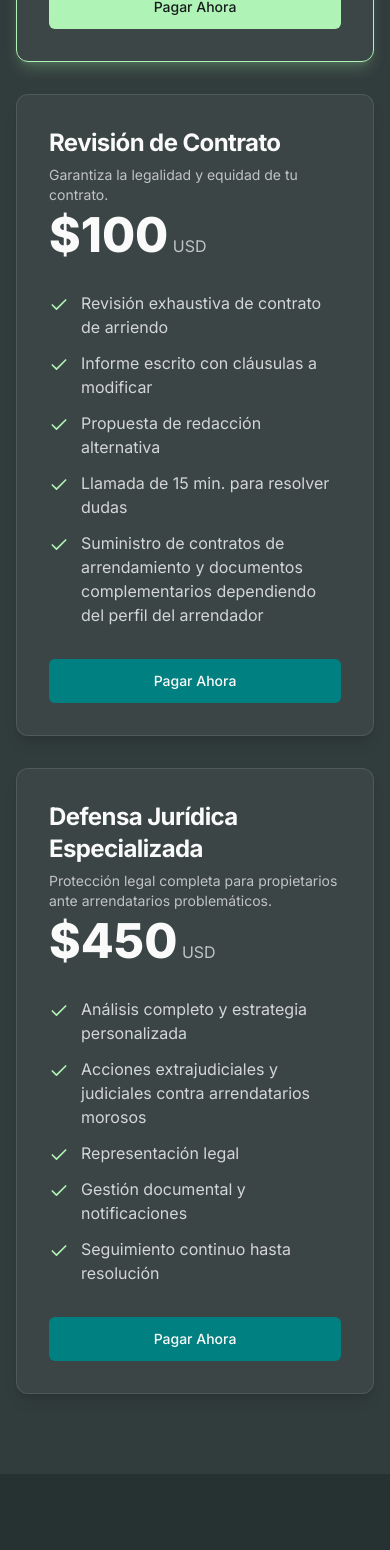
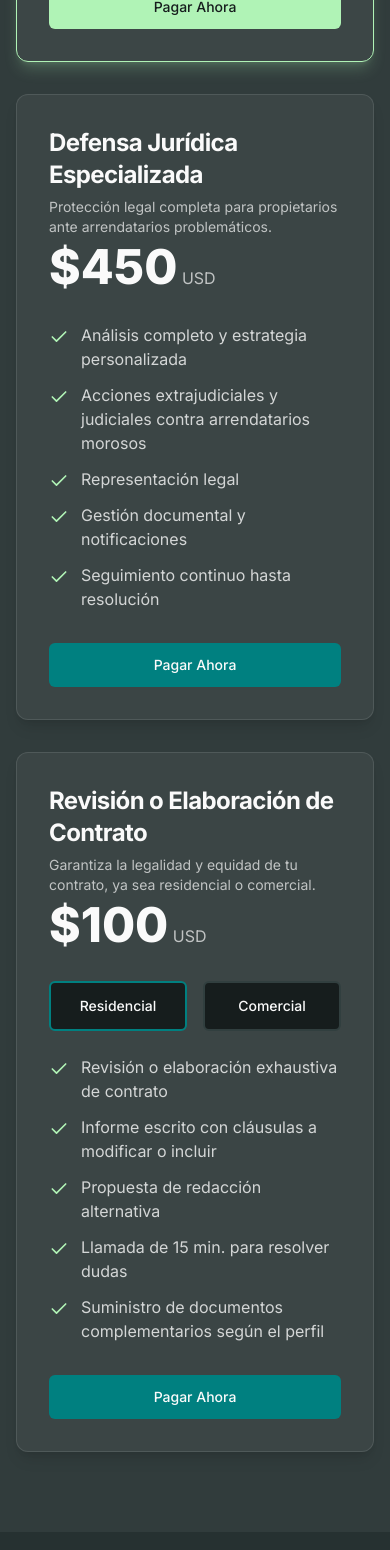
Before and after one commit to sergiotahur-byte/recuperaciones-juridicas-web, a Next.js app: page / in a window 390 px wide. Shown: the part 4300-5850 px from the top of the page. Built offline with nearby package versions, Linux system fonts and the light colour scheme; what @genkit-ai/googleai, genkit would draw is missing.

Commit message:
Al paquete revisión de contrato quede Revisión o elaboración de contrato

```diff
--- a/src/components/sections/consultation-packages.tsx
+++ b/src/components/sections/consultation-packages.tsx
@@ -1,6 +1,11 @@
+'use client';
+
+import { useState } from 'react';
 import { Button } from '@/components/ui/button';
 import { Card, CardContent, CardDescription, CardFooter, CardHeader, CardTitle } from '@/components/ui/card';
 import { Check } from 'lucide-react';
+import { RadioGroup, RadioGroupItem } from '@/components/ui/radio-group';
+import { Label } from '@/components/ui/label';
 
 const packages = [
   {
@@ -36,21 +41,6 @@ const packages = [
     paymentLink: 'https://checkout.wompi.co/l/test_VPOS_cmGG06',
   },
   {
-    name: 'Revisión de Contrato',
-    price: '$100',
-    description: 'Garantiza la legalidad y equidad de tu contrato.',
-    features: [
-      'Revisión exhaustiva de contrato de arriendo',
-      'Informe escrito con cláusulas a modificar',
-      'Propuesta de redacción alternativa',
-      'Llamada de 15 min. para resolver dudas',
-      'Suministro de contratos de arrendamiento y documentos complementarios dependiendo del perfil del arrendador',
-    ],
-    isPopular: false,
-    cta: 'Pagar Ahora',
-    paymentLink: 'https://checkout.wompi.co/l/test_VPOS_cmGG06',
-  },
-  {
     name: 'Defensa Jurídica Especializada',
     price: '$450',
     description: 'Protección legal completa para propietarios ante arrendatarios problemáticos.',
@@ -66,6 +56,82 @@ const packages = [
     paymentLink: 'https://checkout.wompi.co/l/test_VPOS_cmGG06',
   },
 ];
+
+const ContractReviewPackage = () => {
+  const [contractType, setContractType] = useState('residencial');
+
+  const reviewOptions = {
+    residencial: {
+      price: '$100',
+      paymentLink: 'https://checkout.wompi.co/l/test_VPOS_FNYa9d',
+    },
+    comercial: {
+      price: '$150',
+      paymentLink: 'https://checkout.wompi.co/l/test_VPOS_BoCjF7',
+    },
+  };
+
+  const selectedOption = contractType === 'comercial' ? reviewOptions.comercial : reviewOptions.residencial;
+
+  const features = [
+      'Revisión o elaboración exhaustiva de contrato',
+      'Informe escrito con cláusulas a modificar o incluir',
+      'Propuesta de redacción alternativa',
+      'Llamada de 15 min. para resolver dudas',
+      'Suministro de documentos complementarios según el perfil',
+    ];
+
+  return (
+     <Card
+      className="flex flex-col bg-white-a05 border-white-a10 rounded-xl shadow-lg transition-transform duration-300 hover:-translate-y-2 lg:col-span-1"
+    >
+      <CardHeader className="p-8">
+        <CardTitle className="text-2xl font-bold font-headline">Revisión o Elaboración de Contrato</CardTitle>
+        <CardDescription className="text-foreground/70">Garantiza la legalidad y equidad de tu contrato, ya sea residencial o comercial.</CardDescription>
+        <div className="mt-4">
+          <span className="text-5xl font-extrabold">{selectedOption.price}</span>
+          <span className="text-foreground/70"> USD</span>
+        </div>
+      </CardHeader>
+      <CardContent className="p-8 pt-0 flex-grow">
+        <RadioGroup defaultValue="residencial" onValueChange={setContractType} className="mb-6 grid grid-cols-2 gap-4">
+          <div>
+            <RadioGroupItem value="residencial" id="residencial" className="peer sr-only" />
+            <Label
+              htmlFor="residencial"
+              className="flex flex-col items-center justify-between rounded-md border-2 border-muted bg-popover p-4 hover:bg-accent hover:text-accent-foreground peer-data-[state=checked]:border-primary [&:has([data-state=checked])]:border-primary"
+            >
+              Residencial
+            </Label>
+          </div>
+          <div>
+            <RadioGroupItem value="comercial" id="comercial" className="peer sr-only" />
+            <Label
+              htmlFor="comercial"
+              className="flex flex-col items-center justify-between rounded-md border-2 border-muted bg-popover p-4 hover:bg-accent hover:text-accent-foreground peer-data-[state=checked]:border-primary [&:has([data-state=checked])]:border-primary"
+            >
+              Comercial
+            </Label>
+          </div>
+        </RadioGroup>
+        <ul className="space-y-3">
+          {features.map((feature) => (
+            <li key={feature} className="flex items-start">
+              <Check className="h-5 w-5 text-accent mr-3 mt-1 flex-shrink-0" />
+              <span className="text-foreground/80">{feature}</span>
+            </li>
+          ))}
+        </ul>
+      </CardContent>
+      <CardFooter className="p-8 pt-0">
+        <Button asChild size="lg" className="w-full bg-primary hover:bg-primary/90">
+          <a href={selectedOption.paymentLink} target="_blank" rel="noopener noreferrer">Pagar Ahora</a>
+        </Button>
+      </CardFooter>
+    </Card>
+  );
+}
+
 
 export default function ConsultationPackages() {
   return (
@@ -115,6 +181,7 @@ export default function ConsultationPackages() {
               </CardFooter>
             </Card>
           ))}
+           <ContractReviewPackage />
         </div>
       </div>
     </section>
```
